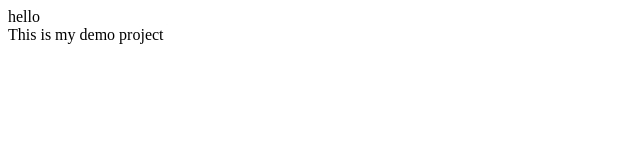
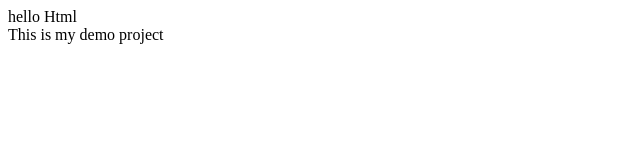
Before and after one commit to vishalchelekar/Demo, a plain HTML site: page index.html in a window 1280 px wide. Shown: the full height of the page, 0-640 px from the left. Drawn offline with Linux system fonts and the light colour scheme.

Commit message:
Update index.html
index file is modify

```diff
--- a/index.html
+++ b/index.html
@@ -1,4 +1,4 @@
 <html>
-<header> hello </header>
+<header> hello Html </header>
 <body> This is my demo project </body>
 </html>
```
